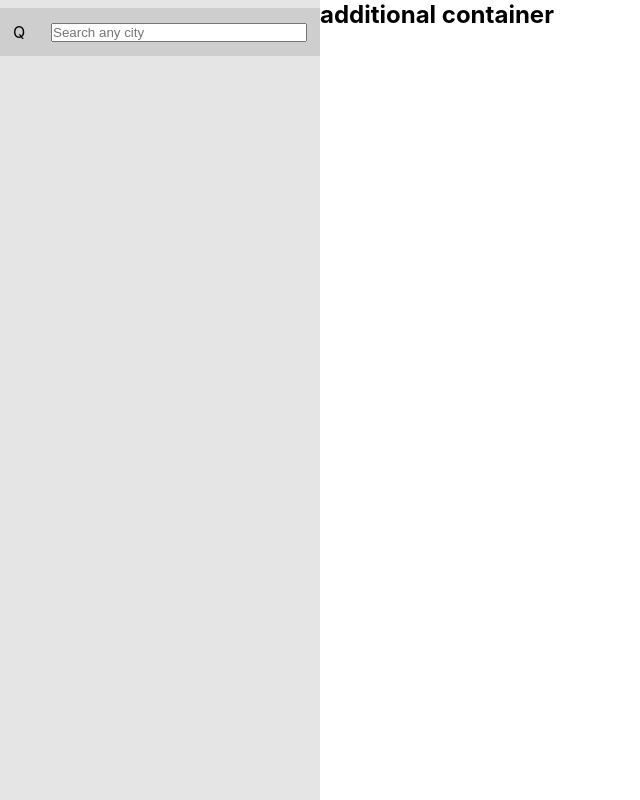
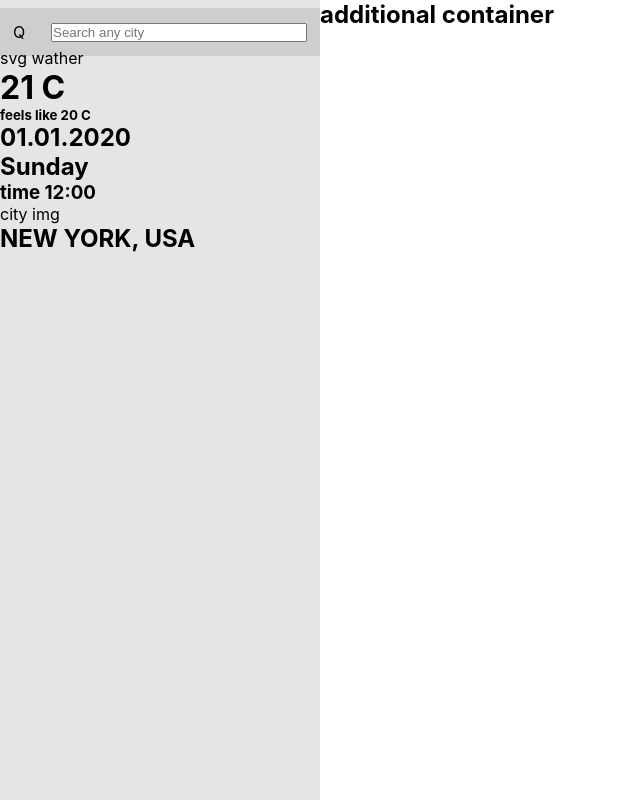
Before and after one commit to subudei/weather-app, a React (Create React App) app: page / in a window 1280 px wide. Shown: the whole page, without its empty margins (0-640 px from the left). Built offline with nearby package versions, Linux system fonts and the light colour scheme.

Commit message:
create current data container with children

```diff
--- a/src/App.css
+++ b/src/App.css
@@ -14,7 +14,7 @@
 .current__data_container {
   background: rgba(0, 0, 0, 0.1);
   display: flex;
-  flex-direction: row;
+  flex-direction: column;
   width: 100%;
   height: 100vh;
 }
--- a/src/App.jsx
+++ b/src/App.jsx
@@ -16,6 +16,22 @@ function App() {
             value={query}
           />
         </div>
+        <div className="current__weather_image">
+          <p>svg wather</p>
+        </div>
+        <div className="current_temperature">
+          <h1>21 C</h1>
+          <h5>feels like 20 C</h5>
+        </div>
+        <div className="date_day_time">
+          <h2>01.01.2020</h2>
+          <h2>Sunday</h2>
+          <h3>time 12:00</h3>
+        </div>
+        <div className="current_city">
+          <span>city img</span>
+          <h2>NEW YORK, USA</h2>
+        </div>
       </div>
       <div className="additional__data__container">
         <h2>additional container</h2>
```
Also changed, not shown: 1 other file (tests, documents, lock files or other folders).
